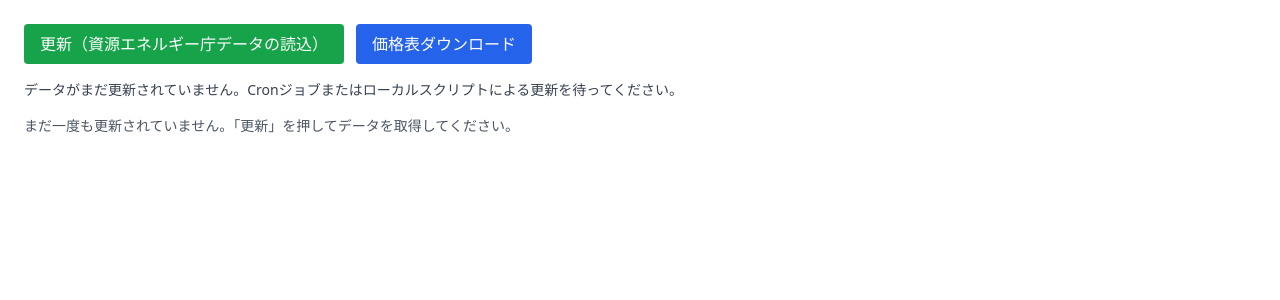
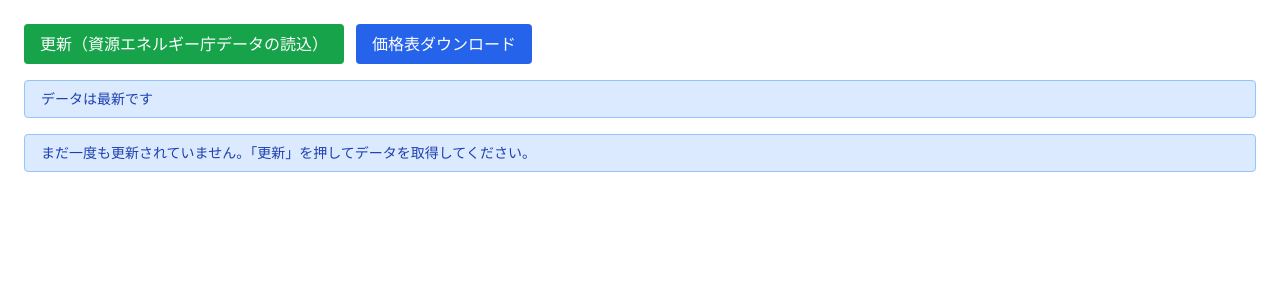
Before and after one commit to kounishi/GasolinePriceChart, a Next.js app: page / in a window 1280 px wide. Both pictures are taken after a click on the button "更新（資源エネルギー庁データの読込）". Shown: the top 300 px of the page. Built offline with nearby package versions, Linux system fonts and the light colour scheme.

Commit message:
fix: 更新メッセージを統一し表示間隔を調整

```diff
--- a/app/page.tsx
+++ b/app/page.tsx
@@ -61,13 +61,8 @@ export default function Page() {
         throw new Error(data.error || '更新に失敗しました');
       }
       // メッセージが指定されている場合はそれを使用、なければlatestに基づいて表示
-      if (data.message) {
-        setMessage(data.message);
-      } else if (data.latest) {
-        setMessage('データは最新です');
-      } else {
-        setMessage('最新データを取得しました');
-      }
+      // ボタン押下時のメッセージを常に統一
+      setMessage('データは最新です');
       setApiState({ loading: false, state: data.state });
     } catch (e: any) {
       // JSONパースエラーの場合
@@ -109,17 +104,29 @@ export default function Page() {
         </button>
       </div>
 
-      {message && <p className="text-sm text-gray-700">{message}</p>}
+      {/* ステータス表示（メッセージ＋最終更新を1行で表示） */}
+      {!apiState.loading && (state || message) && (
+        <div className="bg-blue-100 border border-blue-300 rounded px-4 py-2 text-sm text-blue-800">
+          <div className="flex flex-col gap-1 sm:flex-row sm:items-center sm:gap-3">
+            {message && <span>{message}</span>}
+            {state && (
+              <span>
+                最終更新: {new Date(state.updatedAt).toLocaleString()} / 直近調査日:{' '}
+                {formatSurveyDate(state.lastSurveyDate)}
+              </span>
+            )}
+          </div>
+        </div>
+      )}
 
-      {apiState.loading && <p>読込中...</p>}
+      {apiState.loading && (
+        <div className="bg-blue-100 border border-blue-300 rounded px-4 py-2 text-sm text-blue-800">
+          読込中...
+        </div>
+      )}
 
       {state && (
         <div className="space-y-8">
-          <p className="text-sm text-gray-600">
-            最終更新: {new Date(state.updatedAt).toLocaleString()} / 直近調査日:{' '}
-            {formatSurveyDate(state.lastSurveyDate)}
-          </p>
-
           {groupSectionsByFuel(state.sections).map((fuelGroup) => (
             <FuelGroupTable key={fuelGroup.fuel} fuelGroup={fuelGroup} />
           ))}
@@ -127,9 +134,9 @@ export default function Page() {
       )}
 
       {!apiState.loading && !state && (
-        <p className="text-sm text-gray-600">
+        <div className="bg-blue-100 border border-blue-300 rounded px-4 py-2 text-sm text-blue-800">
           まだ一度も更新されていません。「更新」を押してデータを取得してください。
-        </p>
+        </div>
       )}
     </main>
   );
```
